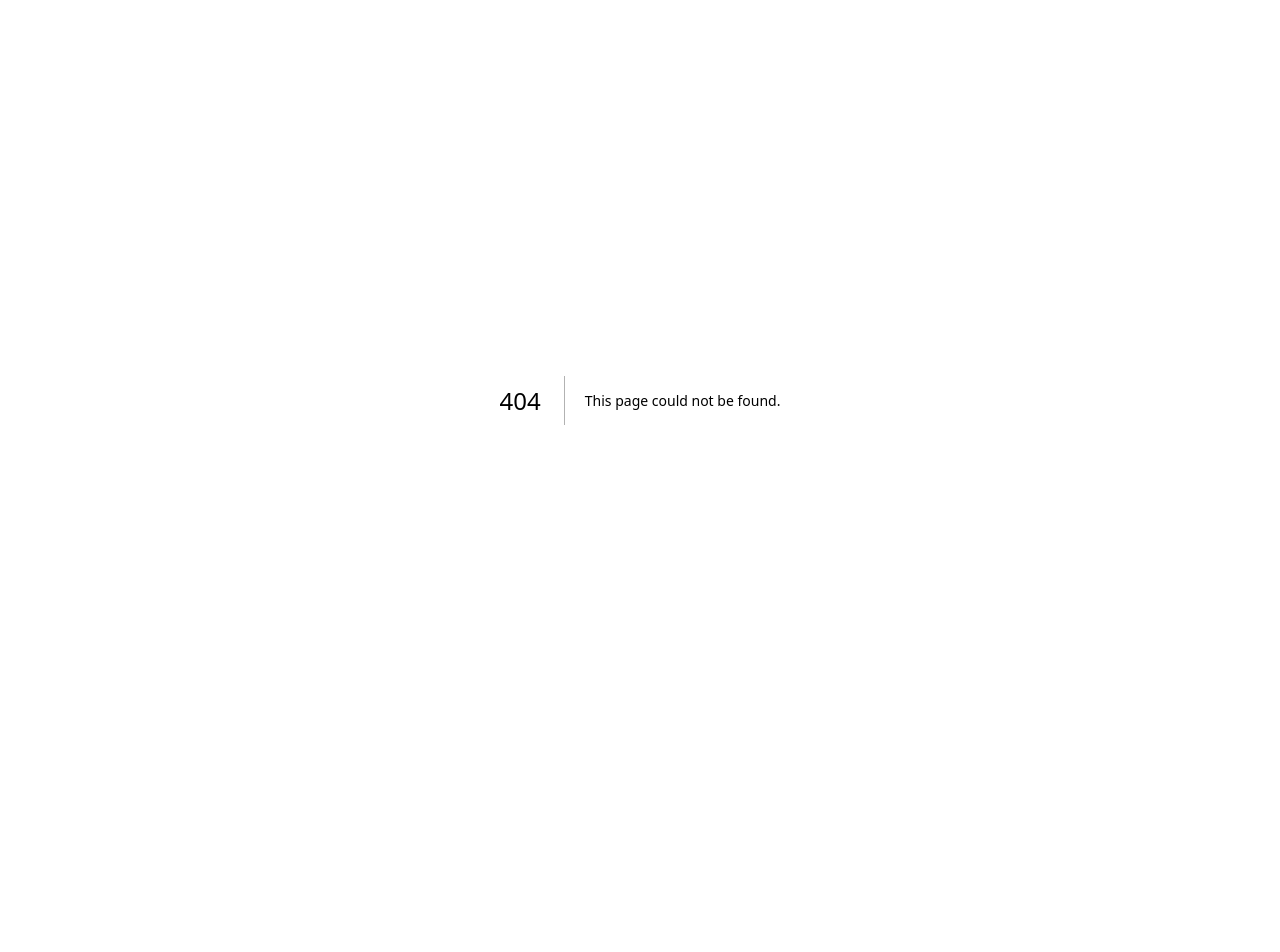
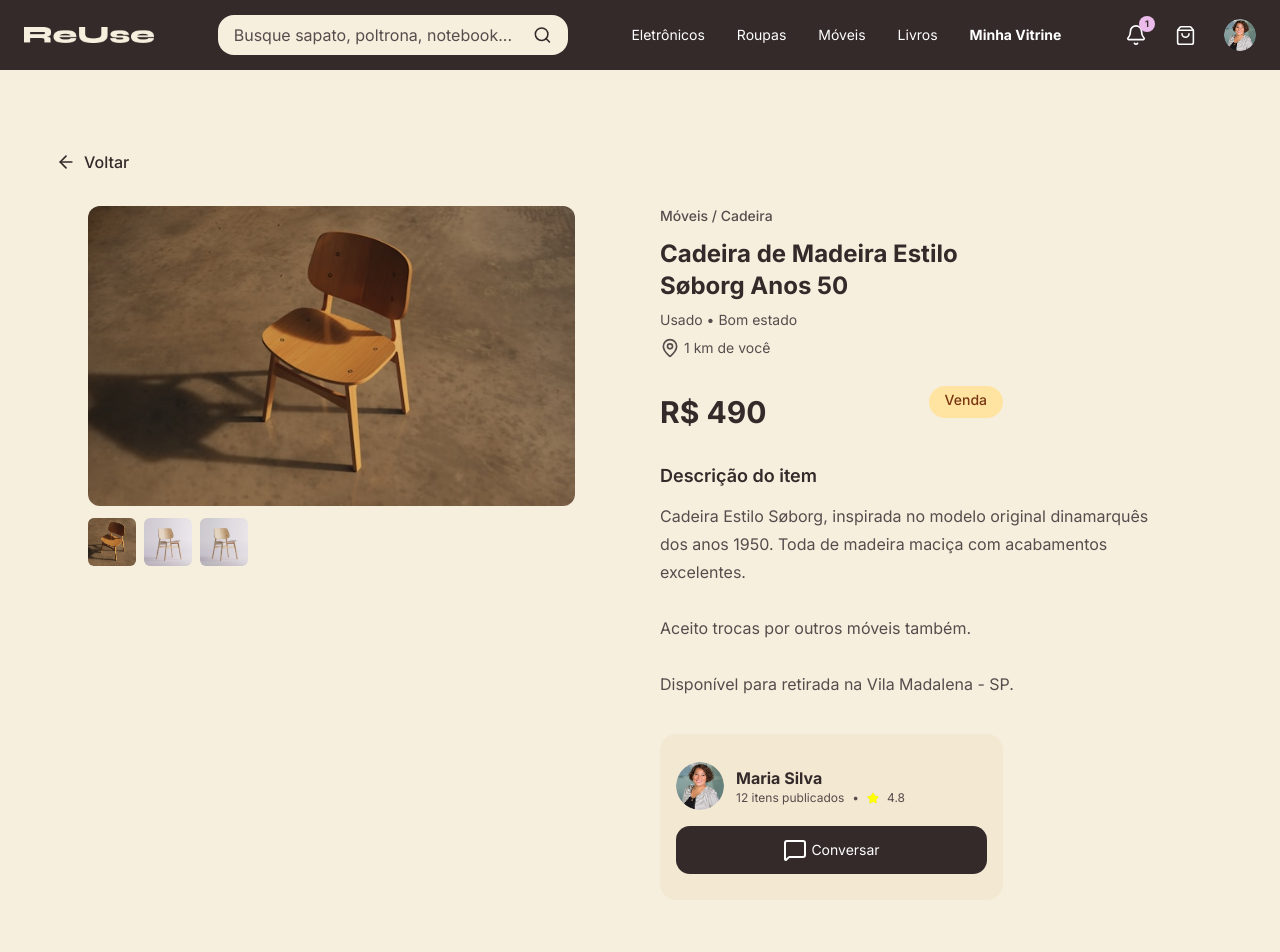
Before and after one commit to isalvesb/ReUse-Web, a Next.js app: page /produto/1 in a window 1280 px wide. Before the commit this address had no page. Shown: the top 952 px of the page. Before the commit the page ends 800 px from the top, so only its background shows below. Built offline with nearby package versions, Linux system fonts and the light colour scheme.

Commit message:
feat: adiciona página de detalhes do produto, atualiza estilos e componentes, e inclui nova imagem

```diff
--- a/src/app/globals.css
+++ b/src/app/globals.css
@@ -30,7 +30,8 @@ html {
 
 body {
   margin: 0;
-  background: var(--reuse-white);
+  padding: 0;
+  background: var(--reuse-cream);
   color: var(--reuse-brown);
   font-family: "Inter", "KronaOne", "Syne", sans-serif;
 }
--- a/src/app/page.js
+++ b/src/app/page.js
@@ -62,12 +62,12 @@ export default function Home() {
     <>
       <Header />
 
-      <main className="bg-reuse-cream">
+      <main className="min-h-screen w-full bg-reuse-cream pb-20">
 
         <Hero />
 
         {/* CATEGORIAS */}
-        <section className="mx-auto mt-16 max-w-7xl px-6">
+        <section className="mx-auto mt-16 w-full max-w-7xl px-6">
           <h2 className="text-2xl font-bold text-reuse-brown">
             Descubra por categorias
           </h2>
@@ -104,7 +104,7 @@ export default function Home() {
         </section>
 
         {/* PRODUTOS */}
-        <section className="mx-auto mt-16 max-w-7xl px-6">
+        <section className="mx-auto mt-16 w-full max-w-7xl px-6">
 
           <h2 className="text-2xl font-bold text-reuse-brown">
             Produtos perto de você
@@ -172,7 +172,7 @@ export default function Home() {
 
         {/* BANNER APP */}
 
-        <section id="reuse" className="relative mt-30 mx-auto flex h-64 w-275 items-center overflow-visible rounded-2xl bg-reuse-pink">
+        <section id="reuse" className="relative mx-auto mt-30 flex h-64 w-full max-w-275 items-center overflow-visible rounded-2xl bg-reuse-pink">
 
           {/* Conteúdo */}
           <div className="absolute left-27.25 top-1/2 flex w-96 -translate-y-1/2 flex-col items-start gap-2">
--- a/src/app/vitrine/[id]/page.js
+++ b/src/app/produto/[id]/page.js
@@ -2,9 +2,11 @@ import Header from "@/components/Header";
 import Footer from "@/components/Footer";
 import ProductGallery from "@/components/ProductGallery";
 import SellerCard from "@/components/SellerCard";
-import { MapPin } from "lucide-react";
+import { MapPin, ArrowLeft } from "lucide-react";
 import { products } from "@/data/products";
 import { notFound } from "next/navigation";
+import Link from "next/link";
+
 
 export default async function DetalheProduto({ params }) {
     const { id } = await params;
@@ -23,6 +25,16 @@ export default async function DetalheProduto({ params }) {
 
             <main className="mx-auto max-w-6xl px-6 py-20">
 
+                {/* Voltar */}
+                <Link
+                    href="/vitrine"
+                    className="-ml-8 mb-8 inline-flex items-center gap-2 text-1rem font-medium text-[#342a2a]"
+                >
+                    <ArrowLeft size={20} />
+                    Voltar
+                </Link>
+
+
                 <div className="grid gap-10 md:grid-cols-2">
 
                     {/* GALERIA */}
@@ -37,6 +49,10 @@ export default async function DetalheProduto({ params }) {
 
                         {/* INFORMAÇÕES DO PRODUTO */}
                         <div className="mb-8 w-[343px]">
+
+                            <p className="mb-3 text-sm font-medium text-reuse-brown-light">
+                                {product.category}
+                            </p>
 
                             <h1 className="text-2xl font-bold text-reuse-brown">
                                 {product.name}
@@ -53,22 +69,33 @@ export default async function DetalheProduto({ params }) {
 
                             <div className="mt-4 flex items-center justify-between">
 
-                                <span className="rounded-full bg-[#FFE4A1] px-4 py-1 text-xs font-medium text-[#78350F]">
+                                {product.price && (
+                                    <p className="mt-5 text-3xl font-bold text-reuse-brown">
+                                        {product.price}
+                                    </p>
+                                )}
+
+
+                                <span className=" rounded-full bg-[#FFE4A1] w-fit h-8 px-4 py-1 text-sm font-medium text-[#78350F]">
                                     {product.type}
                                 </span>
 
-                                <span className="text-base font-bold text-reuse-brown">
-                                    {product.price}
-                                </span>
+
 
                             </div>
 
                         </div>
 
                         {/* DESCRIÇÃO */}
-                        <p className="mb-12.5 w-[343px] text-base leading-5 text-reuse-brown">
-                            {product.description}
-                        </p>
+                        <div className="mt-6">
+                            <h2 className="text-lg font-semibold text-reuse-brown">
+                                Descrição do item
+                            </h2>
+
+                            <p className="mt-3 mb-9 w-[491px] whitespace-pre-line leading-7 text-reuse-brown-light">
+                                {product.description}
+                            </p>
+                        </div>
 
                         {/* VENDEDOR */}
                         <SellerCard
--- a/src/components/Footer.js
+++ b/src/components/Footer.js
@@ -3,7 +3,7 @@ import Link from "next/link";
 
 export default function Footer() {
     return (
-        <footer className="mt-20 bg-reuse-brown px-8 py-12 text-reuse-cream">
+        <footer className="bg-reuse-brown px-8 py-12 text-reuse-cream">
             <div className="mx-auto grid max-w-7xl gap-10 md:grid-cols-4">
 
                 {/* Logo */}
--- a/src/components/Header.js
+++ b/src/components/Header.js
@@ -5,7 +5,7 @@ import Button from "@/components/Button";
 
 export default function Header({ loggedIn = false }) {
     return (
-        <header className="w-full bg-reuse-brown px-6 py-3">
+        <header className="w-full bg-reuse-brown px-6 py-3 shrink-0">
             <div className="mx-auto flex h-[46px] max-w-[1344px] items-center justify-between gap-6">
 
                 {/* Logo */}
--- a/src/components/Hero.js
+++ b/src/components/Hero.js
@@ -56,7 +56,7 @@ const slides = [
 
 export default function Hero() {
     return (
-        <section className="mx-auto mt-10 max-w-7xl px-6">
+        <section className="mx-auto mt-10 w-full max-w-7xl px-6">
             <Swiper
                 modules={[Autoplay, Pagination]}
                 autoplay={{
@@ -78,6 +78,7 @@ export default function Hero() {
                                 src={slide.image}
                                 alt=""
                                 fill
+                                sizes="(max-width: 768px) 100vw, 1280px"
                                 priority={slide.id === 1}
                                 className="object-cover"
                             />
--- a/src/components/ProfileItemCard.js
+++ b/src/components/ProfileItemCard.js
@@ -4,6 +4,7 @@ import Link from "next/link";
 export default function ProfileItemCard({
     id,
     name,
+    category,
     condition,
     distance,
     type,
@@ -11,8 +12,9 @@ export default function ProfileItemCard({
     image,
 }) {
     return (
-        <Link href={`/vitrine/${id}`} className="block">
+        <Link href={`/produto/${id}`} className="block">
             <article className="w-43.25 overflow-hidden rounded-2xl bg-reuse-cream shadow-sm">
+
                 {/* IMAGEM */}
                 <div className="relative h-37.5 w-full">
                     <Image
@@ -24,13 +26,21 @@ export default function ProfileItemCard({
                     />
                 </div>
 
-                {/* CONTEÚDO */}
-                <div className="flex h-[149px] flex-col gap-2 bg-reuse-white px-3 py-3">
-                    <h3 className="min-h-10 text-base font-bold leading-5 text-reuse-brown">
+                {/* INFORMAÇÕES */}
+                <div className="flex min-h-[190px] flex-col bg-reuse-white px-3 py-3">
+
+                    {/* CATEGORIA */}
+                    <p className="mb-2 text-[13px] font-medium leading-5 text-reuse-brown-light">
+                        {category}
+                    </p>
+
+                    {/* NOME */}
+                    <h3 className="text-base font-bold leading-5 text-reuse-brown">
                         {name}
                     </h3>
 
-                    <div className="flex flex-col gap-1">
+                    {/* CONDIÇÃO + DISTÂNCIA */}
+                    <div className="mt-2 flex flex-col gap-1">
                         <p className="text-[13px] font-medium leading-5 text-reuse-brown-light">
                             {condition}
                         </p>
@@ -40,7 +50,8 @@ export default function ProfileItemCard({
                         </p>
                     </div>
 
-                    <div className="mt-auto flex items-center justify-between">
+                    {/* TIPO + PREÇO */}
+                    <div className="mt-auto flex items-center justify-between pt-3">
                         <span
                             className={`rounded-full px-2 py-1 text-xs font-medium ${type === "Venda"
                                     ? "bg-[#ffe4a1] text-[#78350f]"
--- a/src/components/SellerCard.js
+++ b/src/components/SellerCard.js
@@ -54,9 +54,9 @@ export default function SellerCard({
                 variant="secondary"
                 className="mt-4 w-full rounded-[14px]"
             >
-                <span className="flex items-center justify-center gap-2">
-                    <MessageSquare size={16} />
-                    <span>Conversar</span>
+                <span className="flex items-center justify-center gap-1 px-28">
+                    <MessageSquare size={24} />
+                    <span className="text-sm">Conversar</span>
                 </span>
             </Button>
 
--- a/src/data/products.js
+++ b/src/data/products.js
@@ -1,18 +1,23 @@
 export const products = [
     {
         id: 1,
-        name: "Cadeira de madeira",
+        category: "Móveis / Cadeira",
+        name: "Cadeira de Madeira Estilo Søborg Anos 50",
         condition: "Usado • Bom estado",
-        distance: "2 km de você",
+        distance: "1 km de você",
         type: "Venda",
-        price: "R$ 350",
+        price: "R$ 490",
         image: "/images/itens/cadeira.png",
         thumbnails: [
             "/images/itens/cadeira.png",
             "/images/itens/cadeira-2.png",
+            "/images/itens/cadeira-3.jpg"
         ],
-        description:
-            "Cadeira de madeira maciça em excelente estado de conservação. Perfeita para sala de jantar ou escritório. O assento é confortável e o design clássico combina com diversos estilos de decoração.",
+        description: `Cadeira Estilo Søborg, inspirada no modelo original dinamarquês dos anos 1950. Toda de madeira maciça com acabamentos excelentes.
+
+        Aceito trocas por outros móveis também.
+
+        Disponível para retirada na Vila Madalena - SP.`,
         seller: {
             name: "Maria Silva",
             image: "/images/perfil/maria-silva.png",
@@ -23,6 +28,7 @@ export const products = [
 
     {
         id: 2,
+        category: "Eletrônicos",
         name: "Teclado gamer",
         condition: "Usado • Bom estado",
         distance: "2 km de você",
@@ -45,6 +51,7 @@ export const products = [
 
     {
         id: 3,
+        category: "Eletrônicos / Câmeras",
         name: "Câmera vintage",
         condition: "Bom estado",
         distance: "3 km de você",
@@ -67,6 +74,7 @@ export const products = [
 
     {
         id: 4,
+        category: "Eletrônicos / Celulares",
         name: "Iphone 17",
         condition: "Usado • Ótimo estado",
         distance: "2 km de você",
@@ -88,6 +96,7 @@ export const products = [
     },
     {
         id: 5,
+        category: "Roupas",
         name: "Jaqueta de couro",
         condition: "Usado • Tam 40",
         distance: "1,4 km de você",
@@ -107,6 +116,7 @@ export const products = [
     },
     {
         id: 6,
+        category: "Sapatos",
         name: "Tênis Adidas Pink",
         condition: "Usado • Bom estado",
         distance: "2 km de você",
```
Also changed, not shown: public/images/itens/cadeira-3.jpg (added).
